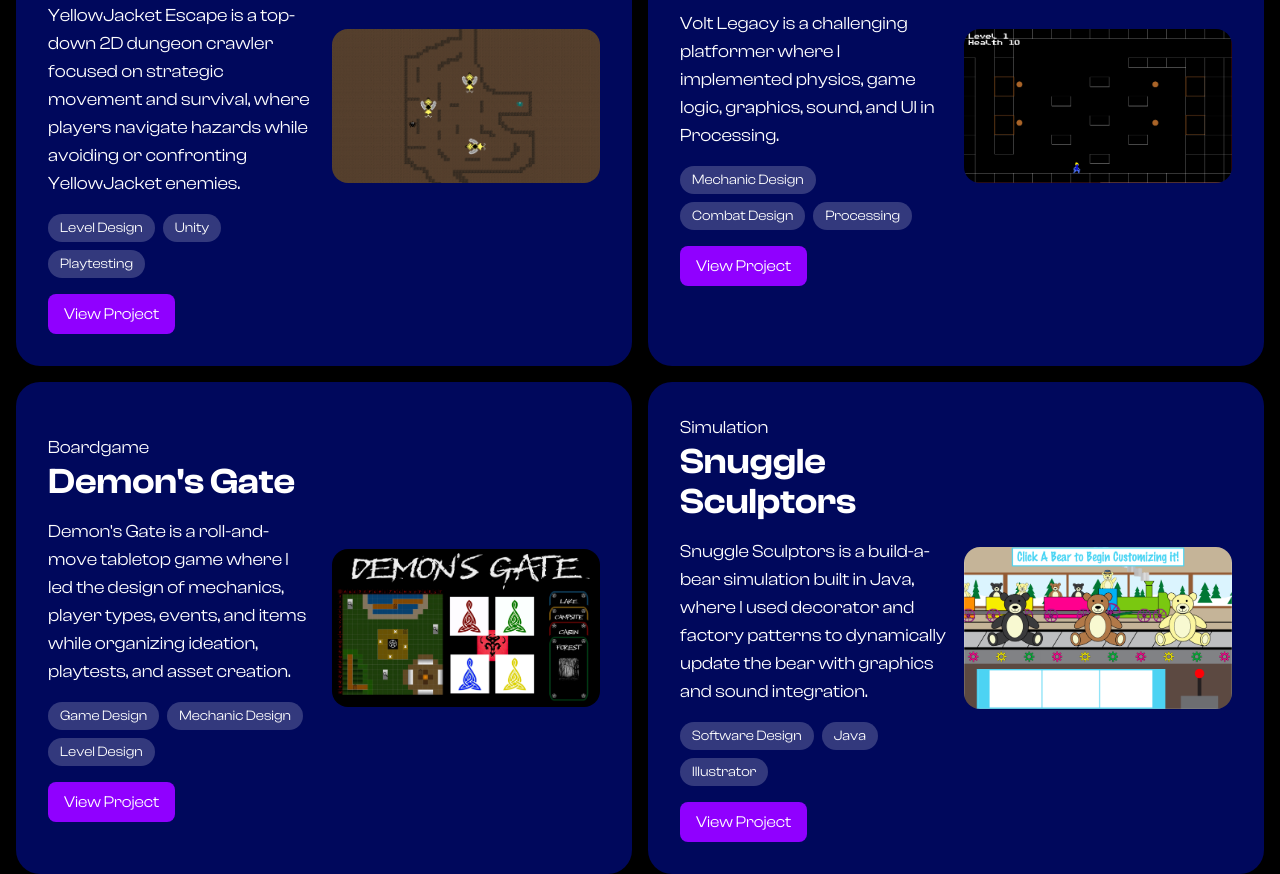
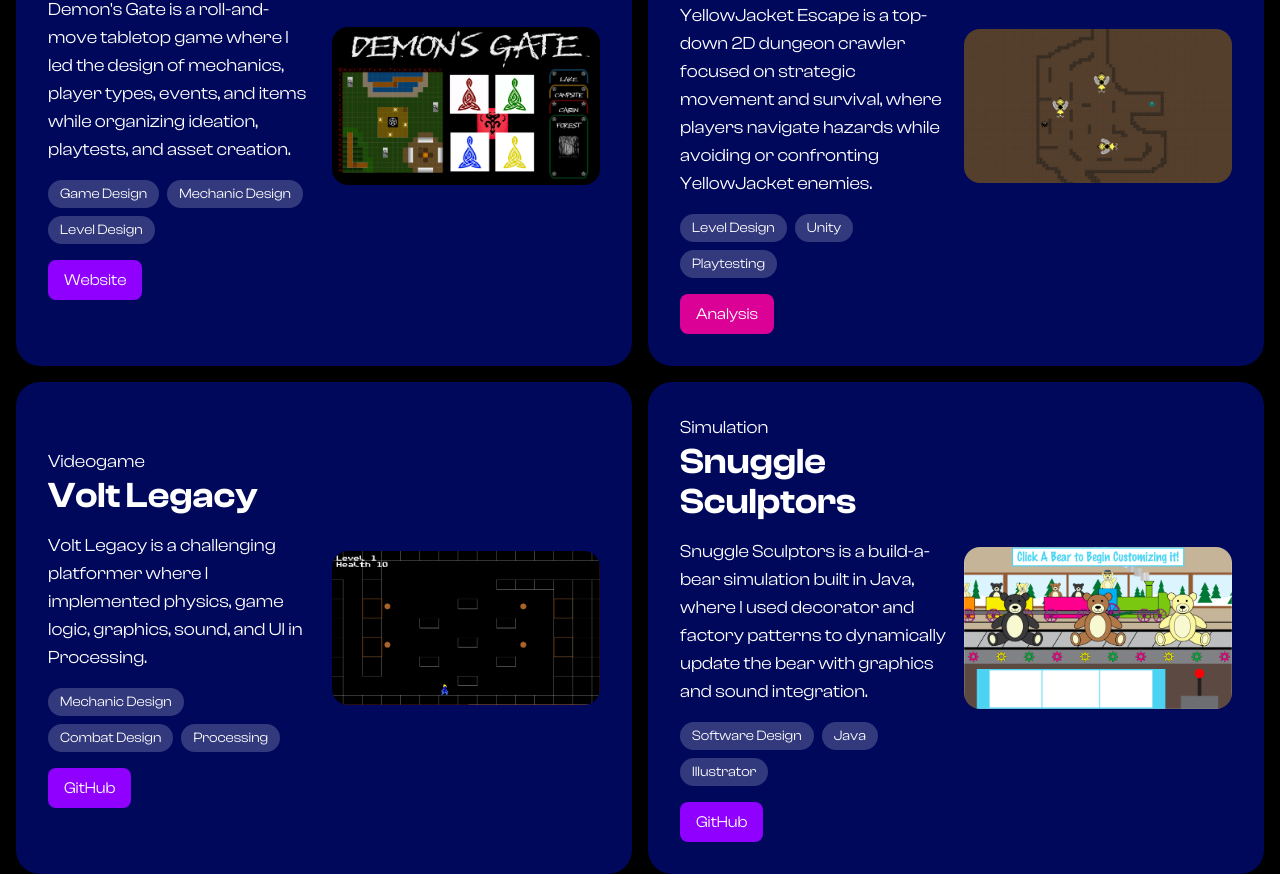
Before and after one commit to ekam-n/ekamn.com, a React (Vite) app: page / in a window 1280 px wide. Shown: the part 1238-2112 px from the top of the page. Built offline with nearby package versions, Linux system fonts and the light colour scheme.

Commit message:
fixed formatting issues for project cards

```diff
--- a/src/components/homeComponents/homeProjectComponents/demonsGate.tsx
+++ b/src/components/homeComponents/homeProjectComponents/demonsGate.tsx
@@ -10,7 +10,7 @@ export default function Demon() {
         image="./images/projectImages/demonsGate/demon1.png"
         tags={["Game Design", "Mechanic Design", "Level Design"]}
         link="https://ridham225sharma.wixsite.com/iat210"
-        // bgColor="#717DFC"
+        buttonText="Website"
       />
     </div>
   );
--- a/src/components/homeComponents/homeProjectComponents/snuggleSculptors.tsx
+++ b/src/components/homeComponents/homeProjectComponents/snuggleSculptors.tsx
@@ -10,7 +10,7 @@ export default function Snuggle() {
         image="./images/projectImages/snuggleSculptors/snuggle1.png"
         tags={["Software Design", "Java", "Illustrator"]}
         link="https://github.com/ekam-n/snuggle-sculptors"
-        // bgColor="#D8F9A5"
+        buttonText="GitHub"
       />
     </div>
   );
--- a/src/components/homeComponents/homeProjectComponents/voltLegacy.tsx
+++ b/src/components/homeComponents/homeProjectComponents/voltLegacy.tsx
@@ -10,7 +10,7 @@ export default function Volt() {
         image="./images/projectImages/voltLegacy/volt1.png"
         tags={["Mechanic Design", "Combat Design", "Processing"]}
         link="https://github.com/ekam-n/volt-legacy"
-        // bgColor="#717DFC"
+        buttonText="GitHub"
       />
     </div>
   );
--- a/src/components/homeComponents/homeProjectComponents/yellowJacket.tsx
+++ b/src/components/homeComponents/homeProjectComponents/yellowJacket.tsx
@@ -10,7 +10,8 @@ export default function Yellow() {
         image="./images/projectImages/yellowJacketEscape/yellow1.png"
         tags={["Level Design", "Unity", "Playtesting"]}
         link="https://github.com/ekam-n/iat312-p1"
-        // bgColor="#FFF5A9"
+        buttonText="Analysis"
+        buttonColor="bg-[#db0096] hover:bg-[#EC8DFF]"
       />
     </div>
   );
--- a/src/components/homeComponents/homeProjectInterface.tsx
+++ b/src/components/homeComponents/homeProjectInterface.tsx
@@ -6,6 +6,8 @@ interface ProjectCardProps {
   tags: string[];       // Technologies or categories
   link?: string;        // Optional project link
   bgColor?: string;     // Optional background color
+  buttonText?: string;         // text for the button
+  buttonColor?: string;    // classes controlling color/hover (e.g., bg/hover)
 }
 
 export default function ProjectCard({
@@ -16,10 +18,13 @@ export default function ProjectCard({
   tags,
   link,
   bgColor = "#00085C",
+  buttonText = "View Project",
+  buttonColor = "bg-[#9000FF] hover:bg-[#EC8DFF]",
+
 }: ProjectCardProps) {
   return (
     <div
-      className="flex flex-col lg:flex-row items-center gap-4 h-full rounded-3xl shadow-lg p-6 md:p-8 text-white"
+      className="flex flex-col xl:flex-row items-center gap-4 h-full rounded-3xl shadow-lg p-6 md:p-8 text-white"
       style={{ backgroundColor: bgColor }}
     >
       {/* Left Column */}
@@ -30,7 +35,7 @@ export default function ProjectCard({
         </h2>
 
         {/* SMALL-SCREEN IMAGE: shows only on <lg */}
-        <div className="block lg:hidden mb-4">
+        <div className="block xl:hidden mb-4">
           <img
             src={image}
             alt={title}
@@ -62,16 +67,16 @@ export default function ProjectCard({
               href={link}
               target="_blank"
               rel="noopener noreferrer"
-              className="inline-block bg-[#9000FF] hover:bg-[#EC8DFF] transition-colors px-4 py-2 rounded-lg text-sm md:text-base"
+              className={`inline-block transition-colors px-4 py-2 rounded-lg text-sm md:text-base ${buttonColor}`}
             >
-              View Project
+              {buttonText}
             </a>
           </div>
         )}
       </div>
 
       {/* LARGE-SCREEN IMAGE: shows only on ≥lg */}
-      <div className="hidden lg:flex flex-1 justify-center">
+      <div className="hidden xl:flex flex-1 justify-center">
         <img
           src={image}
           alt={title}
--- a/src/components/homeComponents/projectCards.tsx
+++ b/src/components/homeComponents/projectCards.tsx
@@ -6,9 +6,9 @@ import Demon from "./homeProjectComponents/demonsGate"
 export default function ProjectCards() {
   return (
     <section className="grid grid-cols-1 md:grid-cols-2 gap-4">
+      <Demon />
       <Yellow />
       <Volt />
-      <Demon />
       <Snuggle />
     </section>
   );
--- a/src/components/projectsComponents/projectCardInterface.tsx
+++ b/src/components/projectsComponents/projectCardInterface.tsx
@@ -6,6 +6,8 @@ interface ProjectCardProps {
   tags: string[];       // Technologies or categories
   link?: string;        // Optional project link
   bgColor?: string;     // Optional background color
+  buttonText?: string;         // text for the button
+  buttonColor?: string;    // classes controlling color/hover
 }
 
 export default function ProjectCard({
@@ -16,22 +18,23 @@ export default function ProjectCard({
   tags,
   link,
   bgColor = "#00085C",
+  buttonText = "View Project",
+  buttonColor = "bg-[#9000FF] hover:bg-[#EC8DFF]",
 }: ProjectCardProps) {
   return (
     <div
-      className="flex flex-col items-start gap-4 h-full rounded-3xl shadow-lg p-6 md:p-8 text-white"
+      className="flex flex-col 2xl:flex-row items-center gap-4 h-full rounded-3xl shadow-lg p-6 md:p-8 text-white"
       style={{ backgroundColor: bgColor }}
     >
-      {/* Label */}
+      {/* Left Column */}
+      <div className="flex-1">
         <h3 className="text-md md:text-lg">{label}</h3>
-
-      {/* Title */}
-      <h2 className="text-2xl md:text-3xl lg:text-4xl font-semibold">
+        <h2 className="text-2xl md:text-3xl lg:text-4xl font-semibold mb-4">
           {title}
         </h2>
 
-      {/* Image (always vertical) */}
-      <div className="w-[75%] self-center">
+        {/* SMALL-SCREEN IMAGE: shows only on <lg */}
+        <div className="block 2xl:hidden mb-4">
           <img
             src={image}
             alt={title}
@@ -39,7 +42,7 @@ export default function ProjectCard({
           />
         </div>
 
-      {/* Description */}
+        {/* Project Description */}
         <p className="text-sm md:text-base lg:text-lg mt-2">
           {description}
         </p>
@@ -58,15 +61,27 @@ export default function ProjectCard({
 
         {/* View Project Button */}
         {link && (
+          <div className="mt-4">
             <a
               href={link}
               target="_blank"
               rel="noopener noreferrer"
-          className="mt-4 inline-block bg-[#9000FF] hover:bg-[#EC8DFF] transition-colors px-4 py-2 rounded-lg text-sm md:text-base"
+              className={`inline-block transition-colors px-4 py-2 rounded-lg text-sm md:text-base ${buttonColor}`}
             >
-          View Project
+              {buttonText}
             </a>
+          </div>
         )}
+      </div>
+
+      {/* LARGE-SCREEN IMAGE: shows only on ≥lg */}
+      <div className="hidden 2xl:flex flex-1 justify-center">
+        <img
+          src={image}
+          alt={title}
+          className="w-full rounded-2xl object-cover"
+        />
+      </div>
     </div>
   );
 }
```
Lines whose indentation alone changed are shown as unchanged.
